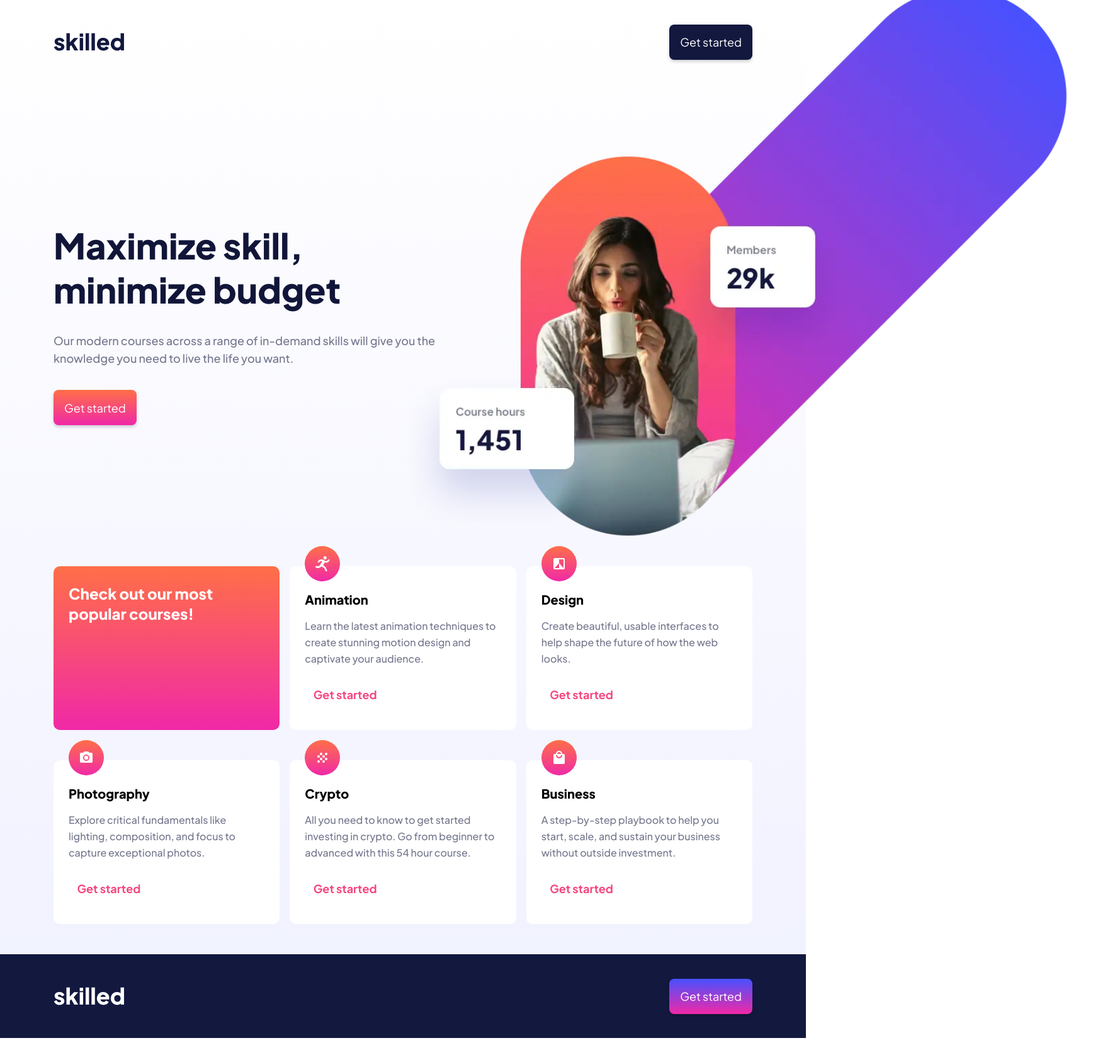
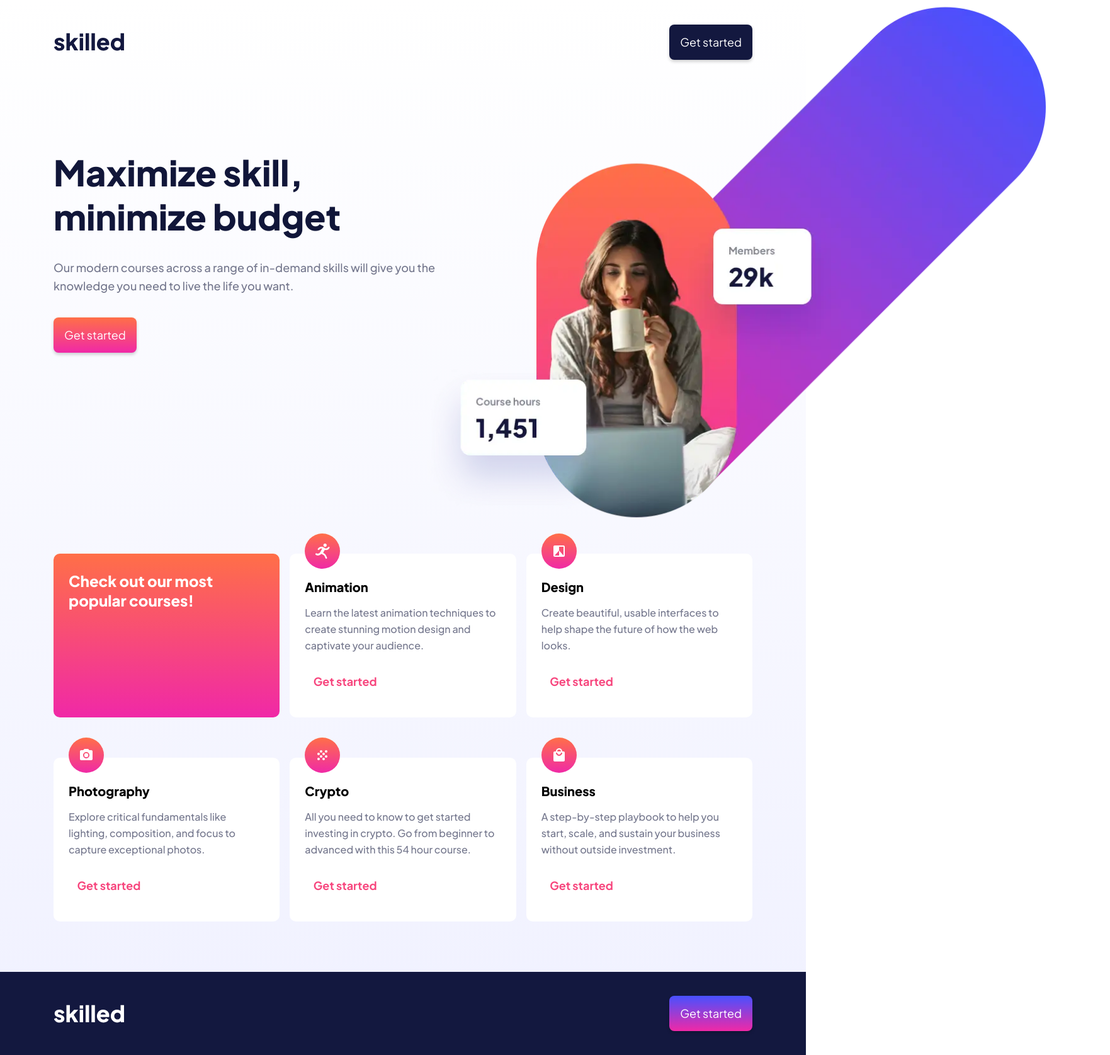
Before and after one commit to ChamuMutezva/skilled-elearning-landing-page, a React (Create React App) app: page / in a window 1280 px wide. Shown: the whole page at 63% size, 1763 px wide, since content can reach past the window. Before the commit the page ends 1648 px from the top, so only its background shows below. Built offline with nearby package versions, Linux system fonts and the light colour scheme.

Commit message:
fix: tablet paddings and margins to meet design specs

```diff
--- a/src/sass/layouts/_footer.scss
+++ b/src/sass/layouts/_footer.scss
@@ -5,7 +5,12 @@
 .footer {
     margin-block-start: 3rem;
     background-color: base.$clr-almost-black;
+
+    @include utils.mQ(38.75rem) {
+        margin-block-start: 5rem;
+    }
 }
+
 .footer-container {
     display: flex;
     justify-content: space-between;
--- a/src/sass/layouts/_header.scss
+++ b/src/sass/layouts/_header.scss
@@ -8,7 +8,8 @@
     @include utils.mQ(38.75rem) {
         display: flex;
         justify-content: space-between;
-        align-items: last baseline;
+        align-items: center;
+       // align-items: last baseline;
         padding-block-start: 3rem;
     }
 
@@ -34,8 +35,9 @@
     position: relative;
 
     @include utils.mQ(38.75rem) {
-        transform: scale(2.25);
+        transform: scale(2.1);
         right: -10rem;
+        top: -5.5rem;
     }
 
     @include utils.mQ(61.25rem) {
--- a/src/sass/layouts/_main.scss
+++ b/src/sass/layouts/_main.scss
@@ -28,8 +28,8 @@
     gap: 3rem;
 
     @include utils.mQ(38.75rem) {
-        margin-block-start: 8.2rem;
-        gap: 3rem 1rem;
+        margin-block-start: 7rem;
+        gap: 4rem 1rem;
     }
 
     @include utils.mQ(61.25rem) {
```
